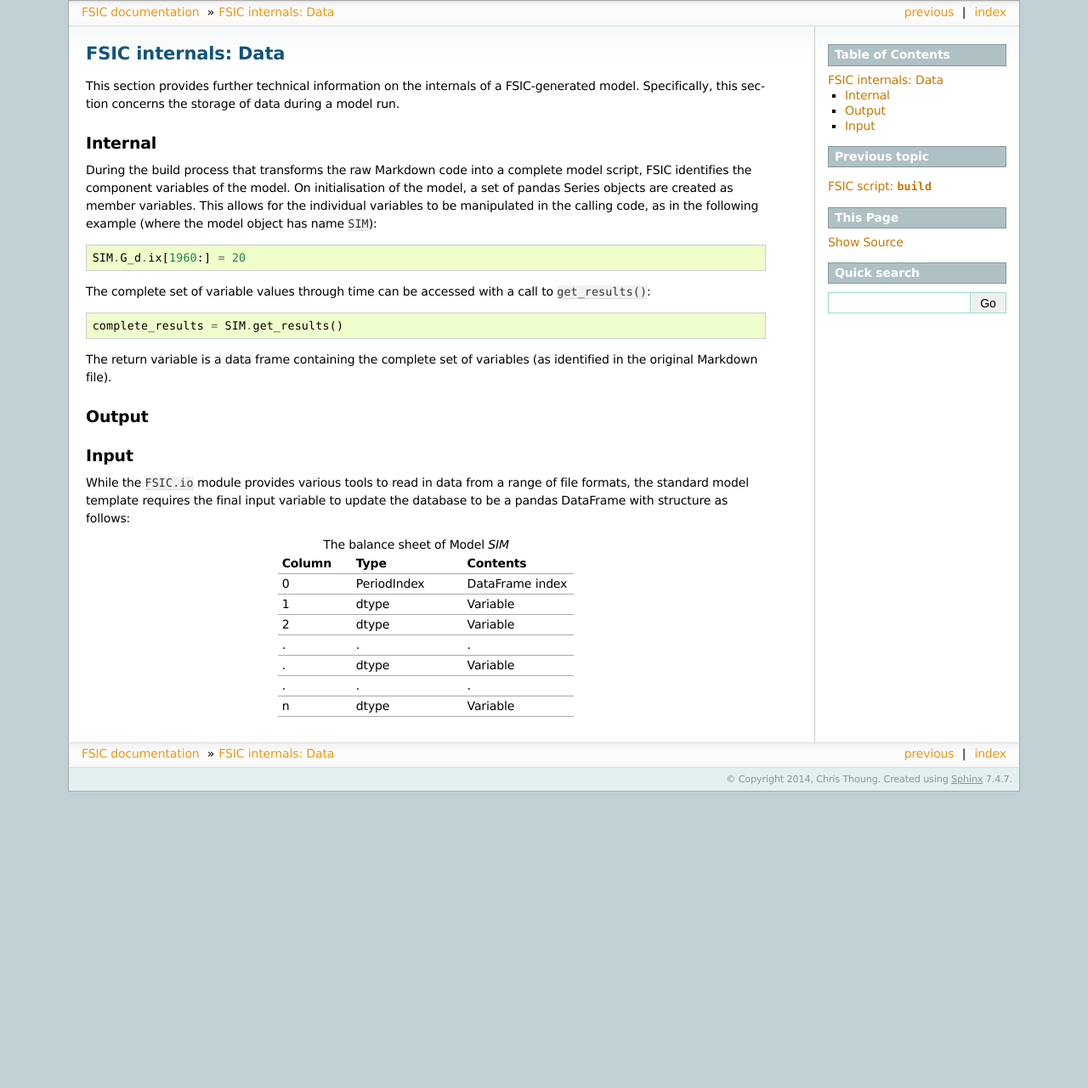
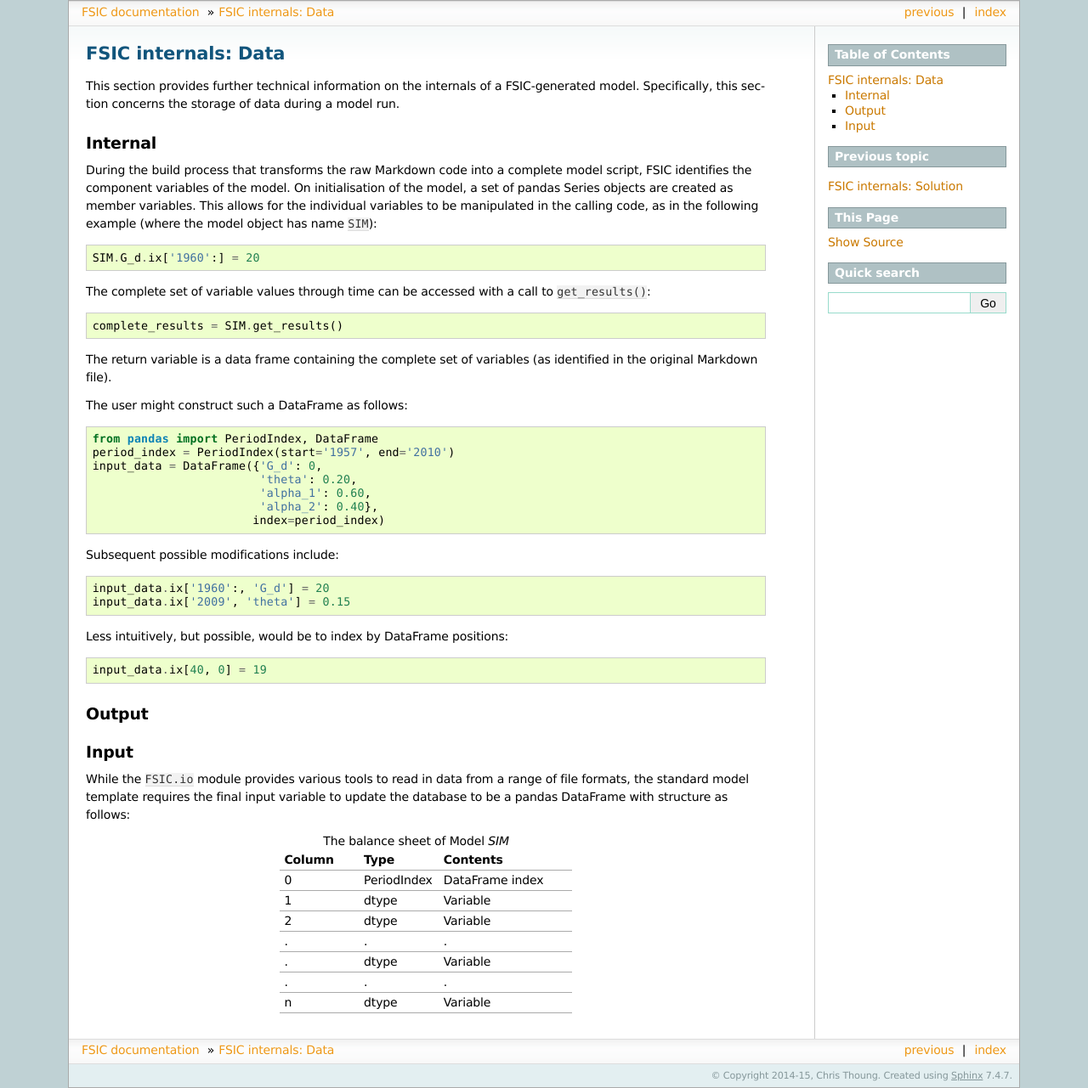
Before and after one commit to ChrisThoung/fsic-archive, a Sphinx documentation site: the page built from doc/source/bonnet-data.rst, in a window 1280 px wide. Shown: the whole page at 85% size. Built offline with Sphinx 7.4.7, drawn with Linux system fonts in a browser that asks for light colours; the version number could not be read and is left out; before the commit the page ends 932 px from its top, so only the background shows below that.

Commit message:
Early work on solution documentation
Minor updates to documentation elsewhere.

```diff
--- a/FSIC/__init__.py
+++ b/FSIC/__init__.py
@@ -10,4 +10,4 @@ models in the tradition of Wynne Godley.
 
 
 from FSIC.version import MAJOR, MINOR, PATCH, DEV, VERSION as __version__  # noqa
-from FSIC.settings import dtype  # noqa
+from FSIC.settings import DTYPE  # noqa
--- a/doc/source/bonnet-data.rst
+++ b/doc/source/bonnet-data.rst
@@ -21,7 +21,7 @@ member variables. This allows for the individual variables to be manipulated in
 the calling code, as in the following example (where the model object has name
 ``SIM``)::
 
-    SIM.G_d.ix[1960:] = 20
+    SIM.G_d.ix['1960':] = 20
 
 The complete set of variable values through time can be accessed with a call to
 ``get_results()``::
@@ -30,6 +30,25 @@ The complete set of variable values through time can be accessed with a call to
 
 The return variable is a data frame containing the complete set of variables
 (as identified in the original Markdown file).
+
+The user might construct such a DataFrame as follows::
+
+    from pandas import PeriodIndex, DataFrame
+    period_index = PeriodIndex(start='1957', end='2010')
+    input_data = DataFrame({'G_d': 0,
+                            'theta': 0.20,
+                            'alpha_1': 0.60,
+                            'alpha_2': 0.40},
+                           index=period_index)
+
+Subsequent possible modifications include::
+
+    input_data.ix['1960':, 'G_d'] = 20
+    input_data.ix['2009', 'theta'] = 0.15
+
+Less intuitively, but possible, would be to index by DataFrame positions::
+
+    input_data.ix[40, 0] = 19
 
 
 .. _bonnet-data-output:
--- a/doc/source/conf.py
+++ b/doc/source/conf.py
@@ -48,7 +48,7 @@ master_doc = 'index'
 
 # General information about the project.
 project = 'FSIC'
-copyright = '2014, Chris Thoung'
+copyright = '2014-15, Chris Thoung'
 
 # The version info for the project you're documenting, acts as replacement for
 # |version| and |release|, also used in various other places throughout the
--- a/doc/source/index.rst
+++ b/doc/source/index.rst
@@ -18,6 +18,7 @@ models in the tradition of Wynne Godley.
    example-spec.rst
    example-simulate.rst
    script-build.rst
+   bonnet-solution.rst
    bonnet-data.rst
 
 
--- a/setup.py
+++ b/setup.py
@@ -48,7 +48,7 @@ with open(os.path.join('FSIC', 'settings.py'), 'wt') as f:
 import numpy as np
 
 
-dtype = np.float64
+DTYPE = np.float64
 ''')
 
 # Call setup()
```
Also changed, not shown: other parts of doc/source/bonnet-data.rst (+1 -1 lines), CHANGELOG.md (+2 -0 lines), doc/source/bonnet-solution.rst (added, +15 -0 lines).
